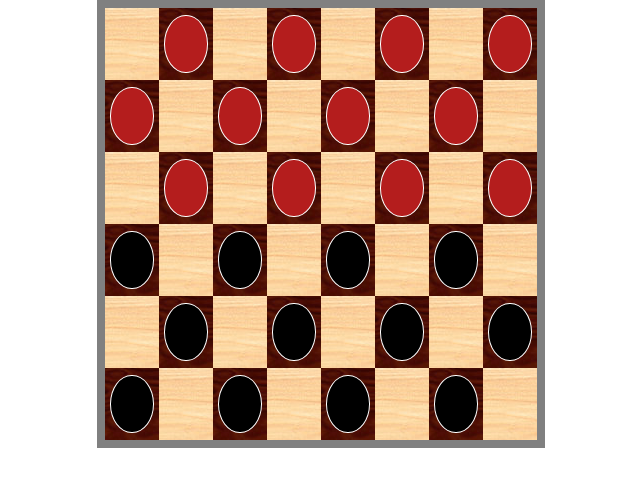
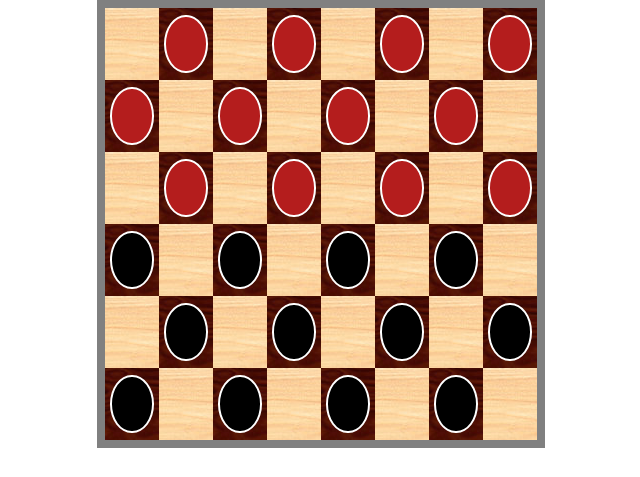
Before and after one commit to Fenner314/checkers, a plain HTML site: page index.html in a window 1280 px wide. Both pictures are taken after a click on the element 505 px from the left and 44 px from the top of the page. Shown: the top 477 px of the page, without its empty margins (319-959 px from the left). Drawn offline with Linux system fonts and the light colour scheme.

Commit message:
current for clone

```diff
--- a/app.js
+++ b/app.js
@@ -91,9 +91,9 @@ function removeCellonclick() {
 // resets borders to default
 function resetBorders() {
     for (let i = 0; i < playerPieces.length; i++) {
-        playerPieces[i].style.border = "1px solid white";
+        playerPieces[i].style.border = "2px solid white";
     }
-    resetSelectedPieceProperties();
+    // resetSelectedPieceProperties();
     getSelectedPiece();
 }
 
@@ -222,7 +222,7 @@ function checkPieceConditions() {
 function givePieceBorder() {
     if (selectedPiece.spaceSeven || selectedPiece.spaceNine || selectedPiece.spaceFourteen || selectedPiece.spaceEighteen
     || selectedPiece.spaceMinusSeven || selectedPiece.spaceMinusNine || selectedPiece.spaceMinusFourteen || selectedPiece.spaceMinusEighteen) {
-        document.getElementById(selectedPiece.id).style.border = "1px solid green";
+        document.getElementById(selectedPiece.id).style.border = "2px solid green";
         giveCellsClick();
     } else {
         return;
@@ -257,7 +257,9 @@ function giveCellsClick() {
     }
 }
 
-/* v when the cell is clicked v */
+// ======================
+// After piece is clicked
+// ======================
 
 // makes the move that was clicked
 function makeMove(number) {
--- a/style.css
+++ b/style.css
@@ -32,7 +32,7 @@ td {
     width: 80%;
     height: 80%;
     background-color: rgb(180, 29, 29);
-    border: 1px solid white;
+    border: 2px solid white;
     border-radius: 50%;
 }
 
@@ -40,7 +40,7 @@ td {
     width: 80%;
     height: 80%;
     background-color: black;
-    border: 1px solid white;
+    border: 2px solid white;
     border-radius: 50%;
 }
 
```
Also changed, not shown: logo.svg (added), product-1.png (added), product-2.png (added), product-3.png (added), product-4.png (added), product-5.png (added), product-6.png (added), product-7.png (added), product-8.png (added).
